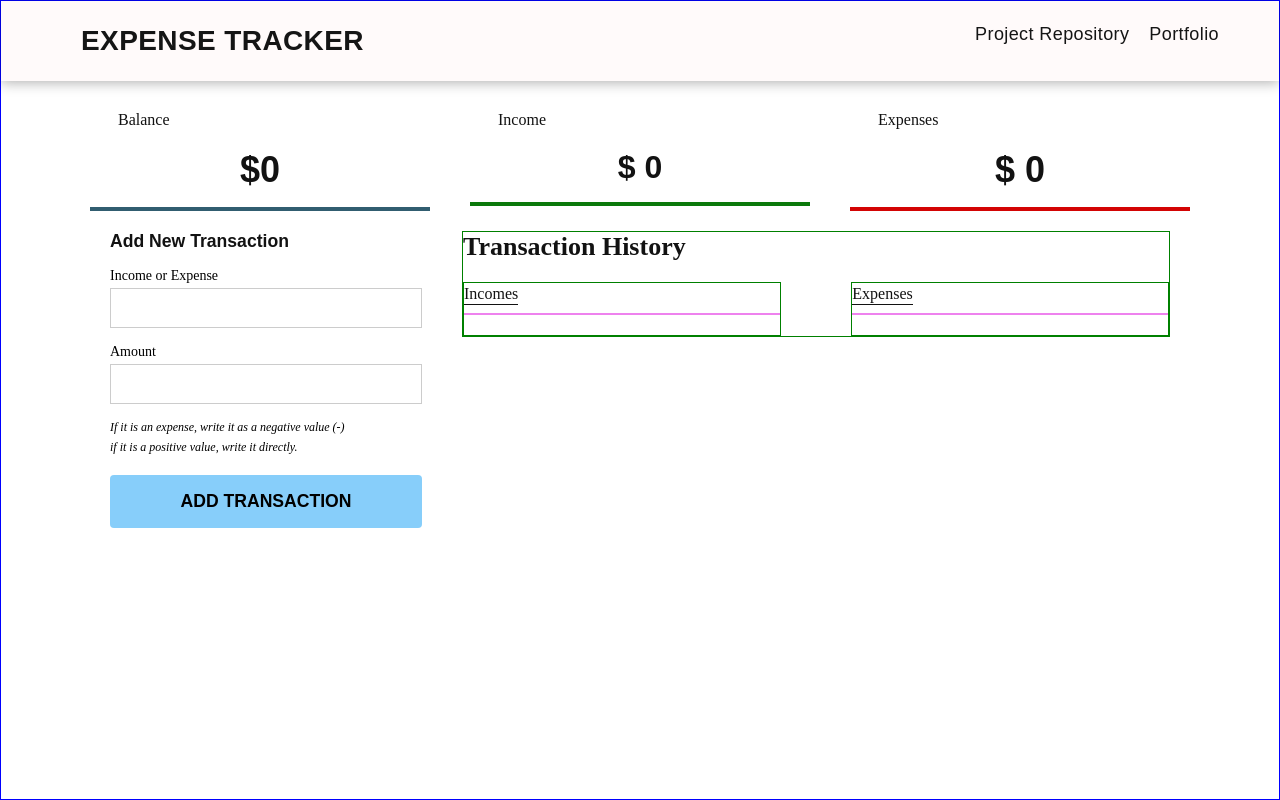
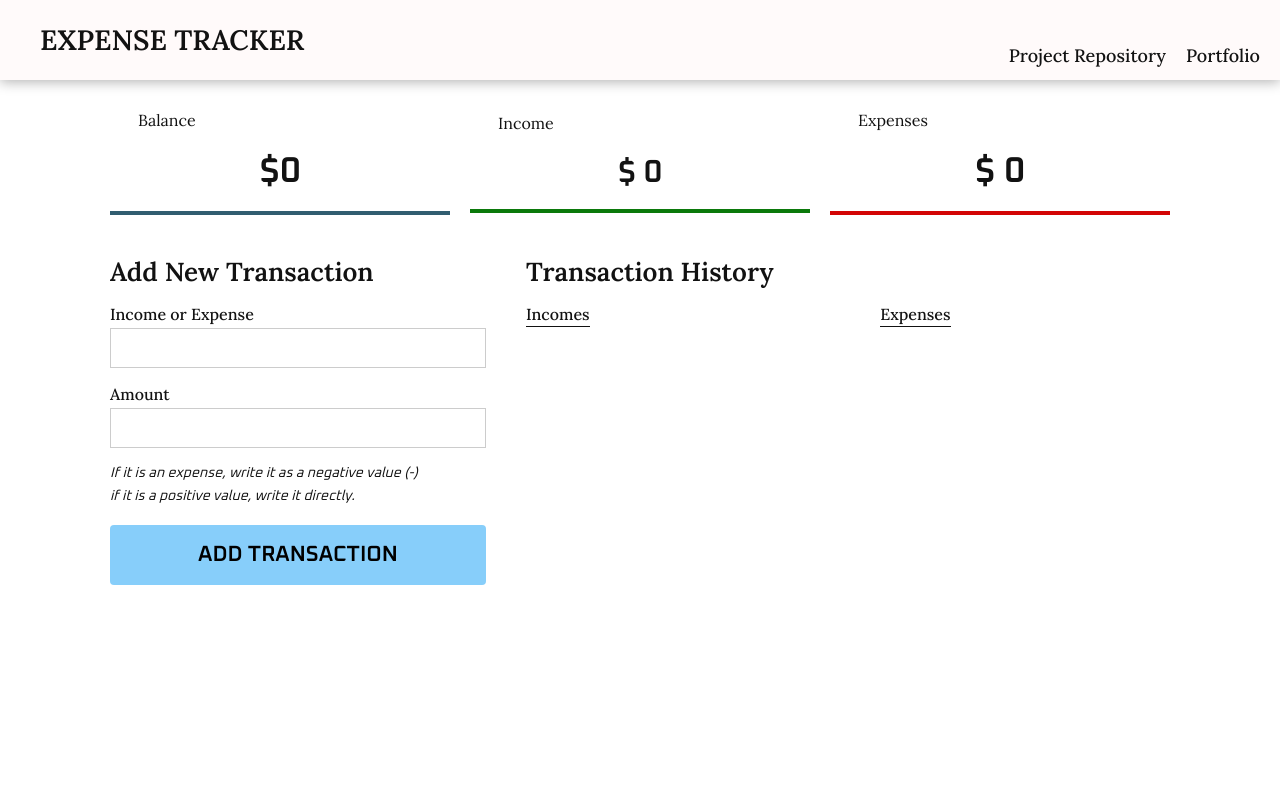
Before and after one commit to banuaggun/expense-tracker, a Vue app: page / in a window 1280 px wide. Built offline with nearby package versions, Linux system fonts and the light colour scheme; some icons are missing.

Commit message:
Some edits were made

```diff
--- a/src/App.vue
+++ b/src/App.vue
@@ -4,14 +4,14 @@
         <div class="container">
 
             <div class="container-top">
-                <div class="container-top-col-1">
+                <div class="container-top-col-1 col">
                     <Balance :total="+total" />
                 </div>
-                <div class="container-top-col-2">
+                <div class="container-top-col-2 col">
                     <Income :income="+income" />
 
                 </div>
-                <div class="container-top-col-3">
+                <div class="container-top-col-3 col">
                     <Expenses :expenses="+expenses" />
                 </div>
             </div>
@@ -110,18 +110,98 @@ const saveTransactionsToLocalStorage = () => {
 </script>
 
 <style scoped>
+.content{
+    width:100%;
+    max-width:100%;
+    min-width:100%;
+    overflow-x:hidden;
+}
+.container{
+    margin:80px auto 20px auto;
+    position:relative;
+}
+.container-bottom{
+    display: flex;
+    flex-direction:column;
+    margin-top:40px;
+}
+@media only screen and (min-width:700px) and (max-width:830px){
+    .container{
+        margin:0px auto 20px auto;
+    }
+}
+@media only screen and (min-width:832px) and (max-width:1026px){
+    .container{
+        margin:0 auto 30px auto;
+    }
+    .container-top{
+        margin:30px auto 30px auto;
+    }
+    .container-bottom{
+        width:60%;
+        margin:0 auto;
+    }
+}
+@media only screen and (min-width:1027px) and (max-width:1940px){
+    .container{
+        max-width:1100px;
+        margin:20px auto;
+    }
+    .container-top{
+        display:flex;
+        align-items:center;
+        justify-content: space-evenly;
+    }
+    .container-bottom{
+        margin-top:20px;
+        display:grid;
+        flex-direction:row;
+        grid-template-columns:26rem auto;
+        grid-gap:20px;
+    }
+}
+
+
+
+/*
+.content{
+    width:100%;
+}
 .container{
     max-width:1100px;
+    width:100%;
     margin:20px auto;
 }
 .container-top{
     display:grid;
     grid-template-columns: repeat(3, 340px);
     justify-content:space-between;
+    margin-bottom:20px;
 }
 .container-bottom{
     display:grid;
     grid-template-columns: 22rem auto;
     grid-gap:20px;
 }
+@media screen and (max-width:400px){
+    .container,
+    .content{
+        width:100%;
+    }
+    .container-top{
+        display:grid;
+        flex-direction:column;
+        justify-content: center;
+        grid-template-columns:repeat(auto-fit, 300px);
+    }
+    .col{
+        margin:0 auto;
+    }
+    .container-bottom{
+        display:grid;
+        flex-direction: column;
+        grid-template-columns: repeat(auto-fit, 300px);
+    }
+}
+*/
 </style>
--- a/src/assets/style.css
+++ b/src/assets/style.css
@@ -1,17 +1,14 @@
-@import url('https://fonts.googleapis.com/css2?family=Lato:wght@300;400;700;900&display=swap');
+@import url('https://fonts.googleapis.com/css2?family=Lora:wght@400;500;600;700&family=Oxanium:wght@400;500;600;700;800&display=swap');
 
-*{
-  box-sizing:border-box;
-}
 
 body{
-  font-family: 'Lato', sans-serif;
+  /*font-family: 'Lora', serif; */
+  font-family: 'Oxanium', sans-serif;
   padding:0;
   margin:0;
   overflow-x: hidden;
   width:100%;
-  min-height:100vh;
-  border:1px solid blue;
+  color: #121212;
 }
 
 ul li{
@@ -22,82 +19,6 @@ a{
   text-decoration: none;
 }
 
-
-.header-mobile{
-  display: none;
+span, a{
+  color:#121212;
 }
-.header{
-  width:100%;
-  height:80px;
-  display:flex;
-  align-items:center;
-  justify-content: space-between;
-}
-
-.header,
-.header-mobile{
-  background-color:snow;
-  box-shadow: 0 2px 12px rgba(0, 0, 0, 0.3);
-}
-
-.header-content-left{
-  margin-left:40px;
-}
-.header-content-right{
-  margin-right:40px;
-}
-
-.header-content-left span,
-.header-content-right a,
-.header-mobile-content-top span,
-.header-mobile-content-bottom a{
-  font-weight:700;
-  letter-spacing: 0.4px;
-  color:#151515;
-}
-.header-content-left span{
-  font-size:1.6rem;
-}
-
-.header-content-right a{
-  font-size:1.1rem;
-}
-
-.header-content-right a:nth-child(1){
-  margin-right:20px;
-}
-
-@media screen and (max-width:700px){
-  .header{
-    display:none;
-  }
-  .header-mobile{
-    display:block;
-    width:100%;
-    height: 80px;
-  }
-  .header-mobile-content-top{
-    width:100%;
-    height:40px;
-    display:flex;
-    align-items:center;
-    justify-content:flex-start;
-  }
-  .header-mobile-content-top span{
-    margin-left:20px;
-    font-weight: 700;
-    font-size:1.1rem;
-  }
-  .header-mobile-content-bottom{
-    width:100%;
-    height:40px;
-    display:flex;
-    align-items:center;
-    justify-content:flex-end;
-  }
-  .header-mobile-content-bottom a{
-    margin-right:20px;
-    font-weight:400;
-    font-size:1rem;
-  }
-}
--- a/src/components/AddTransaction.vue
+++ b/src/components/AddTransaction.vue
@@ -81,9 +81,9 @@ const onSubmit = () => {
 }
 .add-header{
   font-weight:600;
-  font-family: 'Lora', sans-serif;
+  font-family: 'Lora', serif;
   color:#121212;
-  font-size:1.1rem
+  font-size:18px;
 }
 .add-form-control{
   display: flex;
@@ -233,7 +233,7 @@ input[type="text"] {
   padding:16px 0px;
   width:100%;
   border-radius:4px;
-  font-size:1.1rem;
+  font-size:16px;
   font-family:'Oxanium', sans-serif;
   font-weight:600;
   text-transform: uppercase;
@@ -259,7 +259,7 @@ input[type="text"] {
     margin:20px auto;
   }
   .add-header{
-    font-size:1.2rem;
+    font-size:22px;
   }
   .add-form-control label{
     font-size:1rem;
@@ -271,19 +271,18 @@ input[type="text"] {
     font-size:14px;
   }
   .add-form-button button{
-    font-size:1.2rem;
+    font-size:18px;
   }
 }
-@media only screen and (min-width:821px) and (max-width:1200px){
+@media only screen and (min-width:821px) and (max-width:1940px){
   .add{
-    margin:20px;
-    border:1px solid green;
+    margin:0px 20px 40px 20px;
   }
   .add-header{
-    font-size:1.2rem;
+    font-size:26px;
   }
   .add-form-control label{
-    font-size:1rem;
+    font-size:16px;
   }
   input[type="text"]{
     font:14/24px 'Oxanium', sans-serif;
@@ -292,7 +291,7 @@ input[type="text"] {
     font-size:14px;
   }
   .add-form-button button{
-    font-size:1.2rem;
+    font-size:22px;
   }
 }
 /* responsive */
--- a/src/components/Header.vue
+++ b/src/components/Header.vue
@@ -29,9 +29,7 @@
   </div>
 </template>
 <style>
-span, a{
-  color:#121212;
-}
+
 .header{
   display: none;
 }
@@ -39,7 +37,6 @@ span, a{
 .header-mobile{
   background-color:snow;
   box-shadow: 0 2px 12px rgba(0, 0, 0, 0.3);
-  color:#121212;
   font-family:'Lora', sans-serif;
 }
 .header-content-left span,
@@ -49,14 +46,18 @@ span, a{
 }
 .header-content-right a,
 .header-mobile-content-bottom a{
-  font-weight:400;
+  font-weight:500;
   border-bottom:3px solid transparent;
   width:max-content;
 }
 .header-mobile{
   display:block;
+  width:100%;
+  z-index:10;
   height:80px;
-  position:sticky;
+  position:fixed;
+  top:0;
+  margin-bottom:200px;
 }
 .header-mobile-content-top{
   width:100%;
@@ -80,7 +81,8 @@ span, a{
   font-size:14px;
 }
 .header-content-right a:hover{
-  border-bottom:3px solid blue;
+  color:olivedrab;
+  border-bottom:3px solid olivedrab;
 }
 @media only screen and (min-width:700px) and (max-width:1940px){
   .header-mobile{
--- a/src/components/TransactionList.vue
+++ b/src/components/TransactionList.vue
@@ -68,7 +68,6 @@ const deleteTransaction = (id) => {
 <style>
 .transaction{
     margin:0 20px 20px 20px;
-    border:1px solid green;
 }
 .transaction-header{
     font-size: 18px;
@@ -86,7 +85,6 @@ const deleteTransaction = (id) => {
     margin-top:20px;
 }
 .transaction-area-list-item ul{
-    border:1px solid violet;
     width:100%;
     margin:10px 0 20px 0;
     padding:0;
@@ -161,6 +159,9 @@ const deleteTransaction = (id) => {
   .transaction-area-list-header span{
     font-size:16px;
   }
+  .transaction-area-list-item ul li{
+      margin:10px 0 10px 0;
+  }
   .transaction-area-list-item .item{
     font-size:16px;
   }
@@ -172,11 +173,10 @@ const deleteTransaction = (id) => {
   }
   .transaction-area-list{
       width:45%;
-      border:1px solid green;
   }
   .list-1,
   .list-2{
-      margin-top:20px;
+      margin-top:16px;
   }
 }
 
```
